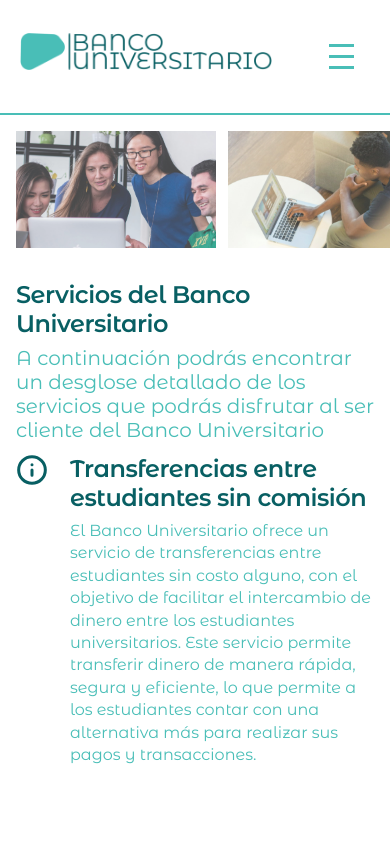
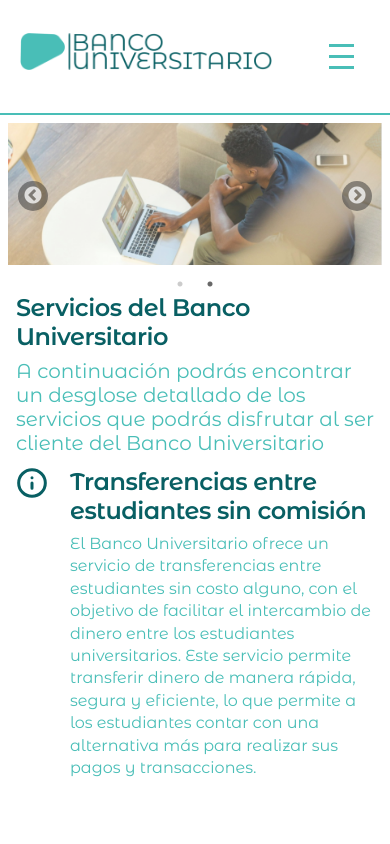
Before and after one commit to MrWisz/BancoUniversitario, a React (Create React App) app: page / in a window 390 px wide. Shown: the top 844 px of the page. Built offline with nearby package versions, Linux system fonts and the light colour scheme.

Commit message:
cambios al header, imagenes y footer para responsive

```diff
--- a/package.json
+++ b/package.json
@@ -15,6 +15,8 @@
     "react-dom": "^18.2.0",
     "react-router-dom": "^6.2.1",
     "react-scripts": "5.0.1",
+    "react-slick": "^0.30.2",
+    "slick-carousel": "^1.8.1",
     "styled-components": "^6.1.13",
     "web-vitals": "^2.1.4"
   },
--- a/src/components/Footer.jsx
+++ b/src/components/Footer.jsx
@@ -31,6 +31,18 @@ const Texto = styled.p`
   line-height: 140%;
   text-align: center;
   margin: 0; /* Eliminar márgenes para evitar desbordamiento */
+
+  @media (max-width: 500px) {
+    font-size: 18px; /* Tamaño de fuente reducido */
+  }
+
+  @media (max-width: 400px) {
+    font-size: 16px; /* Tamaño de fuente reducido */
+  }
+
+  @media (max-width: 300px) {
+    font-size: 14px; /* Tamaño de fuente reducido */
+  }
 `;
 
 const Contacto = styled.div`
--- a/src/components/HeaderComponent.jsx
+++ b/src/components/HeaderComponent.jsx
@@ -1,9 +1,10 @@
-import React, { useState, useCallback, useEffect } from 'react';
+import React, { useState, useCallback, useEffect, useRef } from 'react';
 import { useNavigate } from 'react-router-dom';
 
 const HeaderComponent = () => {
   const navigate = useNavigate();
   const [isMenuOpen, setIsMenuOpen] = useState(false);
+  const menuRef = useRef(null);
 
   const handleQuienesSomosClick = () => {
     navigate('/quienes-somos');
@@ -63,6 +64,12 @@ const HeaderComponent = () => {
     setIsMenuOpen(!isMenuOpen);
   };
 
+  const handleClickOutside = (event) => {
+    if (menuRef.current && !menuRef.current.contains(event.target)) {
+      setIsMenuOpen(false);
+    }
+  };
+
   useEffect(() => {
     const handleResize = () => {
       if (window.innerWidth > 1300) {
@@ -71,8 +78,10 @@ const HeaderComponent = () => {
     };
 
     window.addEventListener('resize', handleResize);
+    document.addEventListener('mousedown', handleClickOutside);
     return () => {
       window.removeEventListener('resize', handleResize);
+      document.removeEventListener('mousedown', handleClickOutside);
     };
   }, []);
 
@@ -118,7 +127,7 @@ const HeaderComponent = () => {
         <div />
         <div />
       </div>
-      <div className={`mobileMenu ${isMenuOpen ? 'open' : ''}`}>
+      <div ref={menuRef} className={`mobileMenu ${isMenuOpen ? 'open' : ''}`}>
         <h2 className="navLink" onClick={handleQuienesSomosClick}>
           Quienes somos
         </h2>
@@ -178,6 +187,18 @@ const HeaderComponent = () => {
           .logo {
             position: static;
             margin-bottom: 10px;
+          }
+        }
+        @media (max-width: 324px) {
+          .logo {
+            height: 50px;
+            width: 200px;
+          }
+        }
+        @media (max-width: 290px) {
+          .logo {
+            height: 40px;
+            width: 160px;
           }
         }
         .navLinksContainer {
@@ -265,11 +286,33 @@ const HeaderComponent = () => {
             display: flex;
           }
         }
+        @media (max-width: 324px) {
+          .hamburgerButton {
+            margin-left: 10px;
+          }
+        }
+        @media (max-width: 290px) {
+          .hamburgerButton {
+            margin-left: 5px;
+          }
+        }
         .hamburgerButton div {
           width: 25px;
           height: 3px;
           background-color: var(--color-lightseagreen);
           margin: 4px 0;
+        }
+        @media (max-width: 324px) {
+          .hamburgerButton div {
+            width: 20px;
+            height: 2px;
+          }
+        }
+        @media (max-width: 290px) {
+          .hamburgerButton div {
+            width: 15px;
+            height: 2px;
+          }
         }
         .mobileMenu {
           display: none;
--- a/src/components/PanelImageDouble.jsx
+++ b/src/components/PanelImageDouble.jsx
@@ -1,5 +1,8 @@
 import PropTypes from "prop-types";
 import styled from "styled-components";
+import Slider from "react-slick";
+import "slick-carousel/slick/slick.css";
+import "slick-carousel/slick/slick-theme.css";
 
 const PanelImageDoubleContainer = styled.div`
   background-color: var(--background-default-default);
@@ -24,6 +27,12 @@ const PanelImageDoubleContainer = styled.div`
     padding: var(--space-400);
     gap: var(--space-300);
   }
+
+  @media (max-width: 400px) {
+    padding: var(--space-200);
+    gap: var(--space-150);
+    flex-direction: column;
+  }
 `;
 
 const ImageIcon = styled.img`
@@ -45,13 +54,54 @@ const ImageIcon = styled.img`
     min-width: 200px;
     min-height: 117px;
   }
+
+  @media (max-width: 400px) {
+    min-width: 100px;
+    min-height: 58px;
+  }
+`;
+
+const CarouselContainer = styled.div`
+  width: 100%;
+  .slick-slide {
+    display: flex;
+    justify-content: center;
+  }
+  .slick-prev, .slick-next {
+    z-index: 1;
+    width: 30px;
+    height: 30px;
+    background-color: rgba(0, 0, 0, 0.5);
+    border-radius: 50%;
+  }
+  .slick-prev {
+    left: 10px;
+  }
+  .slick-next {
+    right: 10px;
+  }
 `;
 
 const PanelImageDouble = ({ className = "", image, image1 }) => {
+  const settings = {
+    dots: true,
+    infinite: true,
+    speed: 500,
+    slidesToShow: 1,
+    slidesToScroll: 1,
+    autoplay: true,
+    autoplaySpeed: 3500, // Duración más larga entre cambios de imagen
+    arrows: true,
+  };
+
   return (
     <PanelImageDoubleContainer className={`panelImageDouble ${className}`}>
-      <ImageIcon className="imageIcon" alt="" src={image} />
-      <ImageIcon className="imageIcon" alt="" src={image1} />
+      <CarouselContainer>
+        <Slider {...settings}>
+          <ImageIcon className="imageIcon" alt="" src={image} />
+          <ImageIcon className="imageIcon" alt="" src={image1} />
+        </Slider>
+      </CarouselContainer>
     </PanelImageDoubleContainer>
   );
 };
```
Also changed, not shown: 1 other file (tests, documents, lock files or other folders).
